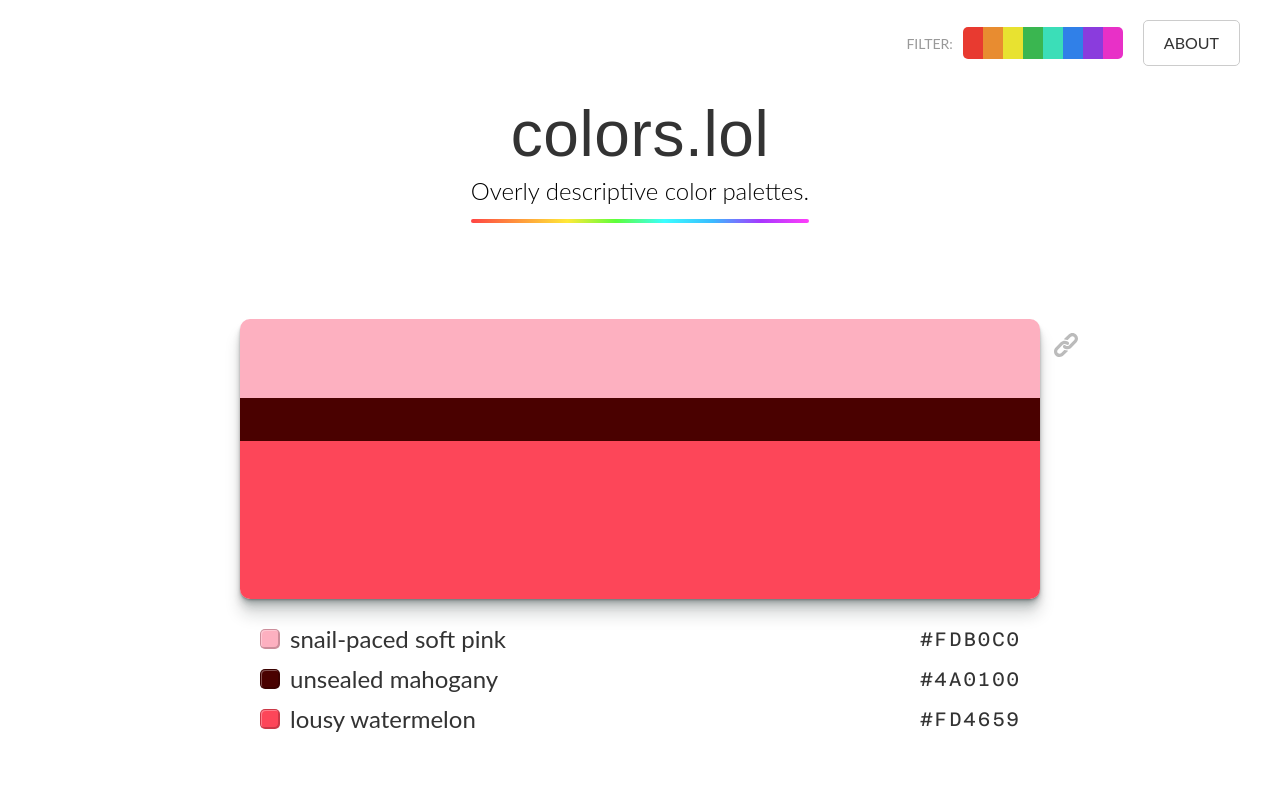
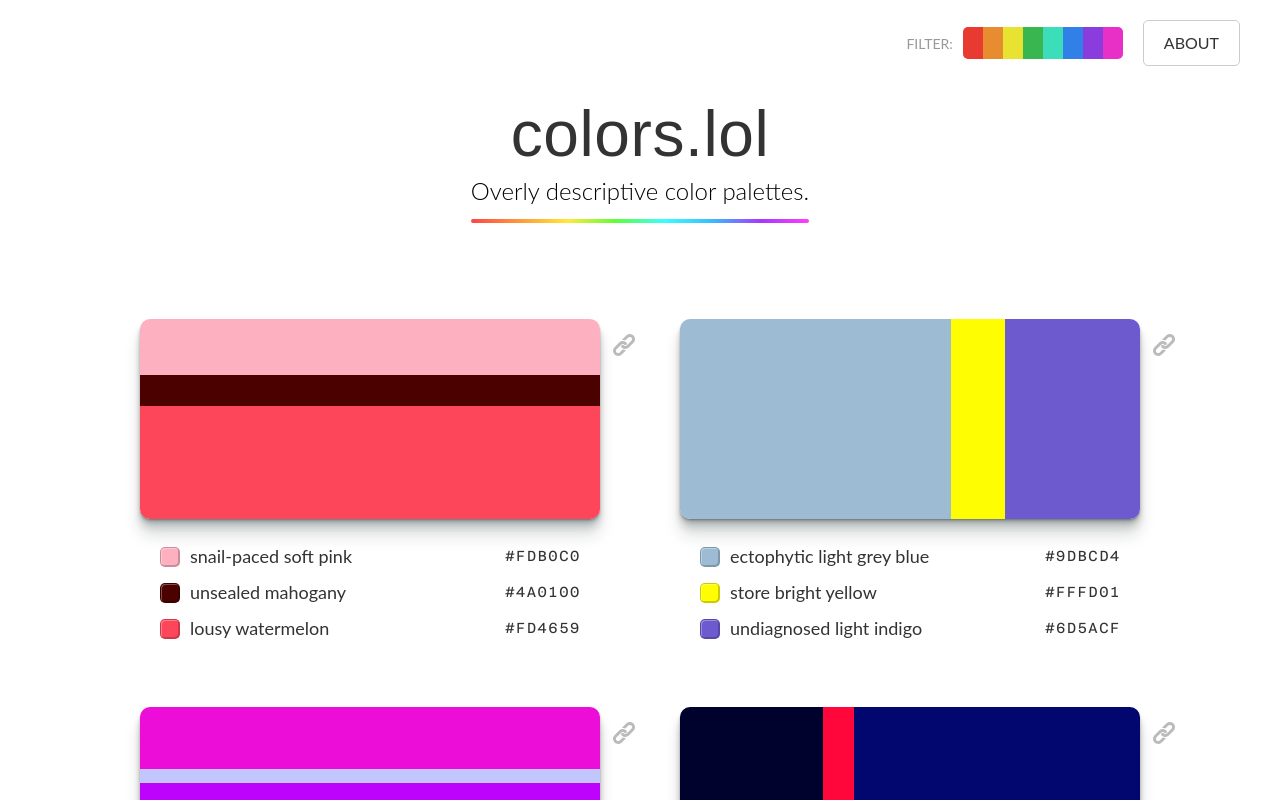
Before and after one commit to adamfuhrer/colors.lol, an Angular app: page / in a window 1280 px wide. Shown: the top 800 px of the page. Built offline with nearby package versions, Linux system fonts and the light colour scheme; a web font is replaced by a local one.

Commit message:
implement two column layout

```diff
--- a/src/app/components/color-palette/color-palette.component.scss
+++ b/src/app/components/color-palette/color-palette.component.scss
@@ -8,7 +8,7 @@
   .link {
     position: absolute;
     top: 6px;
-    right: -46px;
+    right: -44px;
     display: flex;
     align-items: center;
     justify-content: center;
@@ -17,8 +17,8 @@
 
     svg {
       fill: #BBBBBB;
-      width: 24px;
-      height: 24px;
+      width: 22px;
+      height: 22px;
       transition: $transition-normal;
     }
 
@@ -35,7 +35,7 @@
     display: flex;
     border-radius: 10px;
     box-shadow: $box-shadow-strong;
-    height: 280px;
+    height: 200px;
     overflow: hidden;
 
     .color {
@@ -52,12 +52,14 @@
       display: flex;
       align-items: center;
       justify-content: space-between;
-      min-height: 40px;
+      min-height: 36px;
+      padding-top: 4px;
+      padding-bottom: 4px;
 
       .left {
         display: flex;
         align-items: center;
-        margin-right: 10px;
+        margin-right: 14px;
 
         .swatch {
           width: 20px;
--- a/src/app/components/footer/footer.component.scss
+++ b/src/app/components/footer/footer.component.scss
@@ -51,17 +51,4 @@
       }
     }
   }
-
-  @media screen and (max-width: $breakpoint-small) {
-    ul {
-      flex-direction: column;
-
-      li {
-        + li {
-          margin-left: 0;
-          margin-top: 10px;
-        }
-      }
-    }
-  }
 }
--- a/src/app/components/homepage/homepage.component.scss
+++ b/src/app/components/homepage/homepage.component.scss
@@ -7,18 +7,16 @@
   margin-top: 30px;
 
   .content-wrapper {
-    display: flex;
-    flex-direction: column;
-    align-items: center;
-    max-width: $content-width + 120px;
+    display: grid;
+    grid-template-columns: 1fr 1fr;
+    grid-gap: 60px 80px;
+    justify-items: center;
+    max-width: 1120px;
     width: 100%;
     padding-left: 60px;
     padding-right: 60px;
     padding-bottom: 60px;
-
-    app-color-palette {
-      margin-top: 80px;
-    }
+    margin-top: 80px;
 
     .view-all {
       height: 50px;
@@ -28,11 +26,11 @@
       align-items: center;
       justify-content: center;
       color: $pink;
-      margin-top: 50px;
       font-size: 1.8rem;
       transition: $transition-normal;
       background: #FFEAF0;
       border-radius: 5px;
+      max-width: 280px;
 
       &:hover, &:focus {
         background: darken(#FFEAF0, 1%);
@@ -51,23 +49,46 @@
         transform: translateX(0);
       }
     }
+  }
 
-    .empty {
-      margin-top: 40px;
+  &.is-showing-single-palette {
+    .content-wrapper {
+      grid-template-columns: 1fr;
+      max-width: 900px;
+
+      ::ng-deep {
+        .palette {
+          height: 240px;
+        }
+
+        .description {
+          .color-wrapper {
+            h3.name, h4.hex {
+              font-size: 2.4rem;
+            }
+          }
+        }
+      }
     }
   }
 
   @media screen and (max-width: $breakpoint-medium) {
-    margin-top: 20px;
+    &.is-showing-single-palette {
+      .content-wrapper {
+        ::ng-deep {
+          .palette {
+            height: 160px;
+          }
+        }
+      }
+    }
+  }
 
+  @media screen and (max-width: $breakpoint-medium - 140px) {
     .content-wrapper {
-      app-color-palette {
-        margin-top: 40px;
-      }
-
-      .view-all {
-        margin-top: 30px;
-      }
+      margin-top: 40px;
+      grid-template-columns: 1fr;
+      grid-gap: 40px 0;
     }
   }
 
--- a/src/app/components/homepage/homepage.component.ts
+++ b/src/app/components/homepage/homepage.component.ts
@@ -1,4 +1,4 @@
-import { Component, OnInit } from '@angular/core';
+import {Component, HostBinding, OnInit} from '@angular/core';
 import {ActivatedRoute, NavigationEnd, Router} from '@angular/router';
 import {Color} from '../color-palette/color-palette.component';
 import {ColorFilterService} from '../../services/color-filter.service';
@@ -10,7 +10,7 @@
   styleUrls: ['./homepage.component.scss']
 })
 export class HomepageComponent implements OnInit {
-  paletteParam: string;
+  @HostBinding('class.is-showing-single-palette') paletteParam: string;
   palettes = [
     [
       {
--- a/src/styles/_typography.scss
+++ b/src/styles/_typography.scss
@@ -18,20 +18,20 @@
 
 h3 {
   font-family: $sans-serif;
-  font-size: 2.4rem;
+  font-size: 1.8rem;
   color: $oil;
   font-weight: $regular;
 }
 
 h4 {
   font-family: $nitti;
-  font-size: 2.4rem;
+  font-size: 1.8rem;
   color: $oil;
   font-weight: $regular;
 }
 
 h5 {
-  font-size: 2.4rem;
+  font-size: 2rem;
   color: #888888;
   font-weight: $light;
   letter-spacing: 1px;
```
